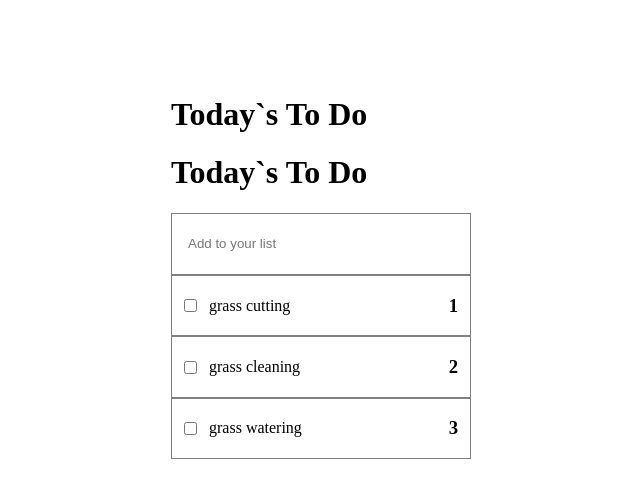
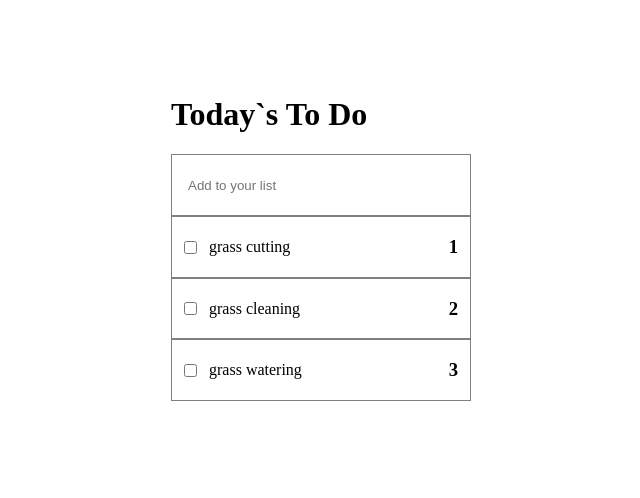
Before and after one commit to vflorin1995/ToDoList, a website built with webpack: page src/index.html in a window 1280 px wide. Shown: the whole page, without its empty margins (319-959 px from the left). Built offline with nearby package versions, Linux system fonts and the light colour scheme.

Commit message:
Fix linters

```diff
--- a/src/index.html
+++ b/src/index.html
@@ -7,8 +7,10 @@
     <title>To Do List</title>
 </head>
 <body>
+    <h1>Today`s To Do</h1>
+    <input class="input" placeholder="Add to your list">
     <div class="toDoList">
-        <h1>Today`s To Do</h1>
+
     </div>
 </body>
 </html>
--- a/src/index.js
+++ b/src/index.js
@@ -6,15 +6,6 @@ const tasks = [
   { description: 'grass cleaning', completed: false, index: 2 },
   { description: 'grass watering', completed: false, index: 3 },
 ];
-
-const title = document.createElement('h1');
-title.innerText = 'Today`s To Do';
-
-const input = document.createElement('input');
-input.placeholder = 'Add to your list';
-input.classList = 'input';
-
-toDoList.append(title, input);
 
 tasks.forEach((task) => {
   const checkbox = document.createElement('input');
--- a/src/style.css
+++ b/src/style.css
@@ -1,4 +1,4 @@
-.toDoList {
+body {
   max-width: 300px;
   margin: 96px auto;
 }
```
Also changed, not shown: dist/index.html, dist/main.js.
